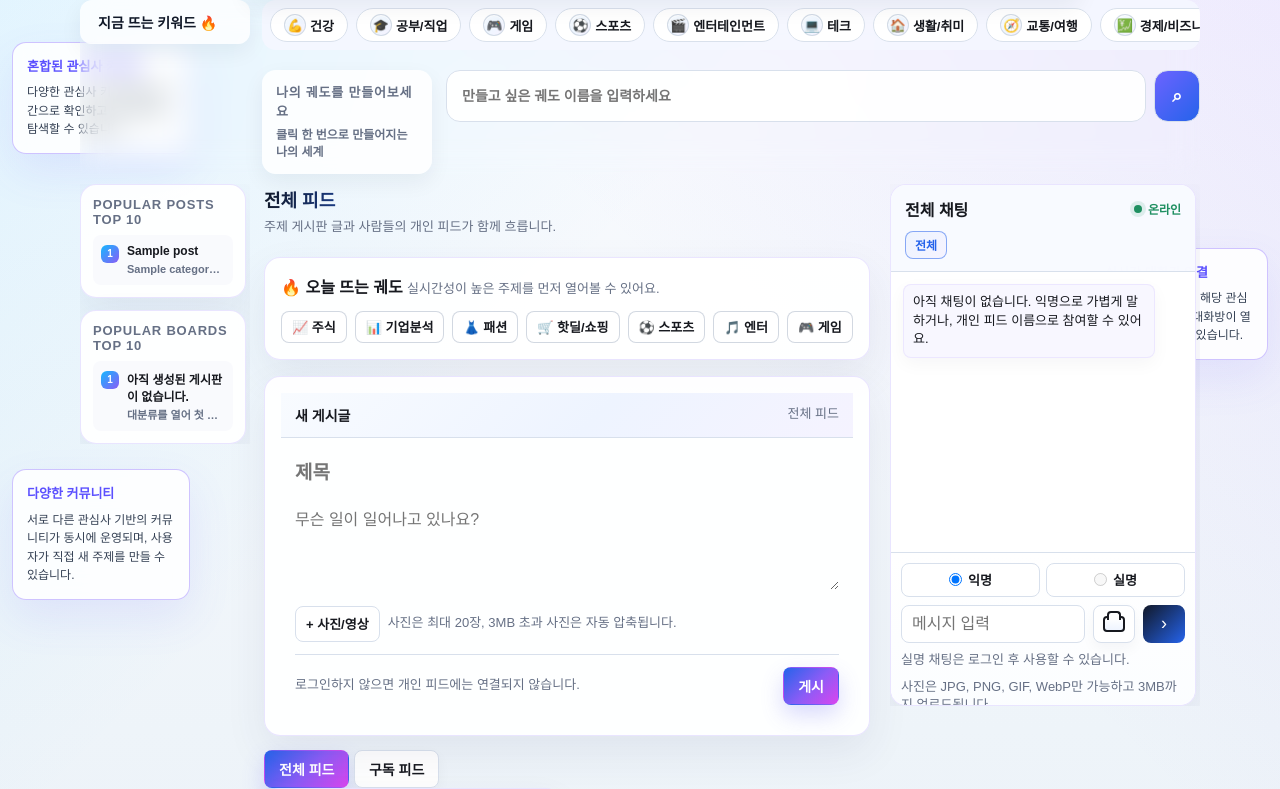
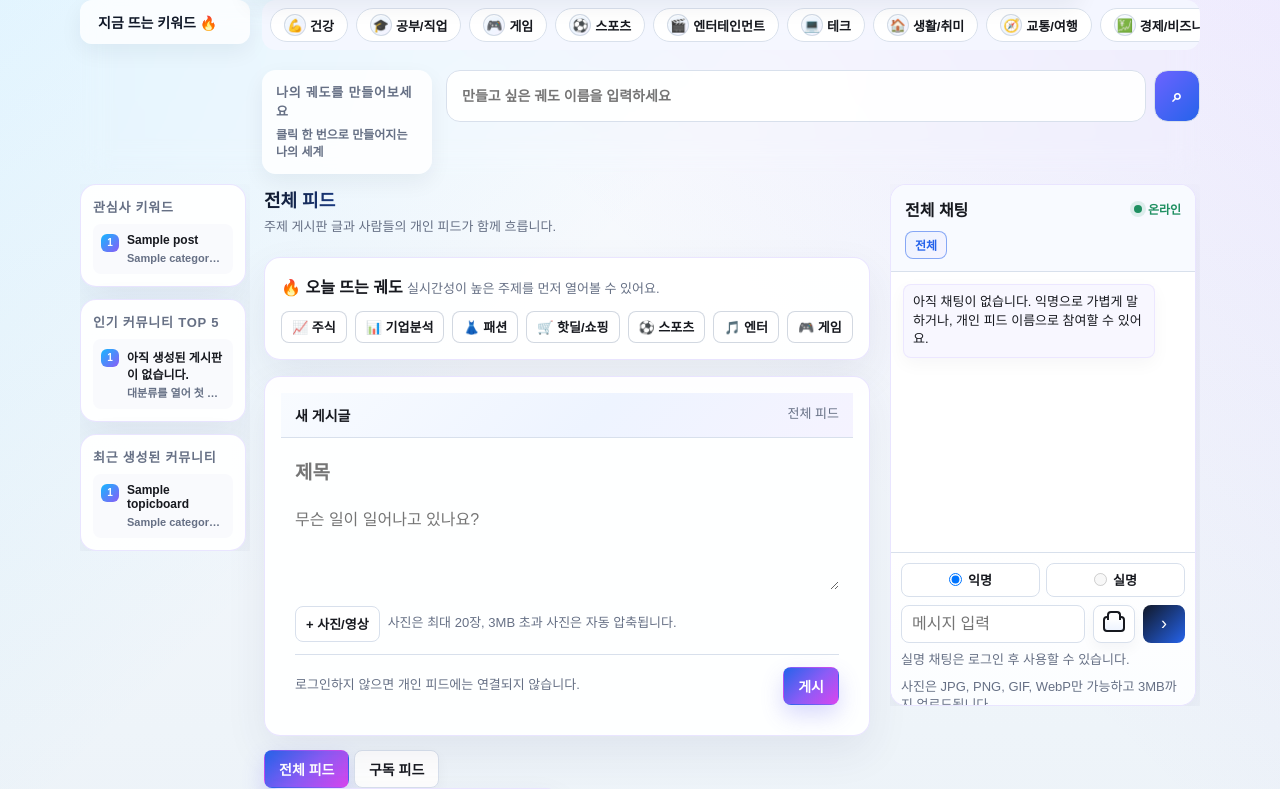
Before and after one commit to woojoong22/ORBIX, a Django app: page /home/ in a window 1280 px wide. Shown: the part 68-857 px from the top of the page. Run offline with Django 5.2, Linux system fonts and the light colour scheme; tables that the repository leaves empty hold one stand-in row (values such as "Sample post"); grey boxes marked "Sample" are stand-in pictures; some libraries are stand-ins or nearby versions.

Commit message:
Integrate dashboard notes into content panels

```diff
--- a/posts/templates/home.html
+++ b/posts/templates/home.html
@@ -1646,45 +1646,11 @@
             pointer-events: none;
         }
 
-        .concept-callout,
         .connection-flow {
             border: 1px solid rgba(124, 92, 255, 0.36);
             background: rgba(255, 255, 255, 0.86);
             box-shadow: 0 18px 44px rgba(94, 87, 255, 0.10);
             backdrop-filter: blur(16px);
-        }
-
-        .concept-callout {
-            position: fixed;
-            z-index: 2;
-            width: 178px;
-            padding: 14px;
-            border-radius: 14px;
-            color: #344054;
-            font-size: 12px;
-            line-height: 1.55;
-        }
-
-        .concept-callout strong {
-            display: block;
-            margin-bottom: 6px;
-            color: #5b50ff;
-            font-size: 13px;
-        }
-
-        .concept-callout.left-top {
-            left: max(12px, calc((100vw - 1180px) / 2 - 190px));
-            top: 110px;
-        }
-
-        .concept-callout.left-bottom {
-            left: max(12px, calc((100vw - 1180px) / 2 - 190px));
-            bottom: 132px;
-        }
-
-        .concept-callout.right-mid {
-            right: max(12px, calc((100vw - 1180px) / 2 - 190px));
-            top: 316px;
         }
 
         .topbar {
@@ -2050,7 +2016,6 @@
         }
 
         @media (max-width: 1120px) {
-            .concept-callout,
             .connection-flow {
                 display: none;
             }
@@ -2094,18 +2059,6 @@
     </style>
 </head>
 <body>
-    <aside class="concept-callout left-top">
-        <strong>혼합된 관심사 키워드</strong>
-        다양한 관심사 키워드를 실시간으로 확인하고 인기순으로 탐색할 수 있습니다.
-    </aside>
-    <aside class="concept-callout left-bottom">
-        <strong>다양한 커뮤니티</strong>
-        서로 다른 관심사 기반의 커뮤니티가 동시에 운영되며, 사용자가 직접 새 주제를 만들 수 있습니다.
-    </aside>
-    <aside class="concept-callout right-mid">
-        <strong>실시간 대화가 연결</strong>
-        게시글을 선택하면 해당 관심사에 대한 실시간 대화방이 열려 바로 소통할 수 있습니다.
-    </aside>
     <header class="topbar">
         <a class="brand" href="{% url 'home' %}" aria-label="Orbix home">
             <img class="brand-logo" src="{% static 'posts/orbix-logo.png' %}?v=20260502b" alt="" aria-hidden="true">
@@ -2207,7 +2160,7 @@
         <aside class="left-rail" aria-label="인기 목록">
             <div class="summary-grid" aria-label="인기 요약">
                 <section class="summary-panel">
-                    <h2 class="section-title">Popular Posts Top 10</h2>
+                    <h2 class="section-title">관심사 키워드</h2>
                     <div class="compact-list">
                         {% for post in popular_posts %}
                             <a class="compact-row" href="{% url 'post_detail' post.id %}">
@@ -2223,24 +2176,42 @@
                             </a>
                         {% empty %}
                             <div class="compact-row">
-                                아직 표시할 게시글이 없습니다.
-                                <span>게시글 반응이 생기면 여기에 나타납니다.</span>
+                                아직 반응이 쌓인 키워드가 없습니다.
+                                <span>좋아요와 댓글이 생기면 인기순으로 나타납니다.</span>
                             </div>
                         {% endfor %}
                     </div>
                 </section>
                 <section class="summary-panel">
-                    <h2 class="section-title">Popular Boards Top 10</h2>
+                    <h2 class="section-title">인기 커뮤니티 TOP 5</h2>
                     <div class="compact-list">
                         {% for board in popular_boards %}
+                            {% if forloop.counter <= 5 %}
                             <a class="compact-row" href="?board={{ board.slug }}" data-board-name="{{ board.path_label }}">
                                 {{ board.name }}
                                 <span>{{ board.category.path_label }} · 글 {{ board.post_count }} · 채팅 {{ board.chat_count }}</span>
                             </a>
+                            {% endif %}
                         {% empty %}
                             <div class="compact-row">
                                 아직 생성된 게시판이 없습니다.
                                 <span>대분류를 열어 첫 공간을 만들어보세요.</span>
+                            </div>
+                        {% endfor %}
+                    </div>
+                </section>
+                <section class="summary-panel">
+                    <h2 class="section-title">최근 생성된 커뮤니티</h2>
+                    <div class="compact-list">
+                        {% for board in boards|slice:":5" %}
+                            <a class="compact-row" href="?board={{ board.slug }}" data-board-name="{{ board.path_label }}">
+                                {{ board.name }}
+                                <span>{{ board.category.path_label }} · 바로 참여하기</span>
+                            </a>
+                        {% empty %}
+                            <div class="compact-row">
+                                새 커뮤니티를 기다리고 있어요.
+                                <span>위 검색창에서 관심사를 입력해 첫 공간을 만들어보세요.</span>
                             </div>
                         {% endfor %}
                     </div>
```
